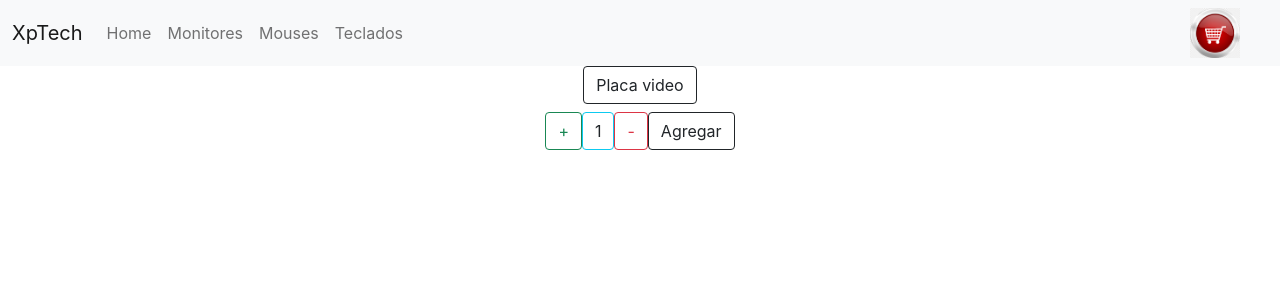
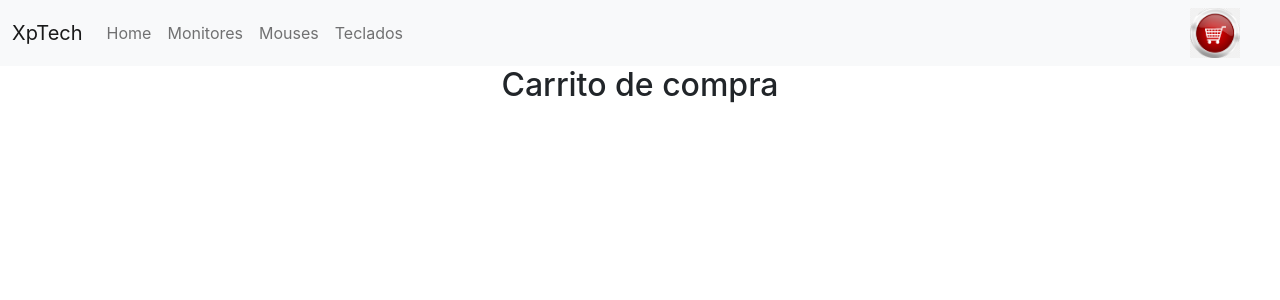
Before and after one commit to javiermoya81/XpTech-React, a React (Create React App) app: page /cart in a window 1280 px wide. Shown: the top 300 px of the page. Built offline with nearby package versions, Linux system fonts and the light colour scheme.

Commit message:
Se modifica contador y se agrega boton finalizar compra

```diff
--- a/src/App.js
+++ b/src/App.js
@@ -2,19 +2,17 @@
 import './App.css';
 import NavBar from './components/navBar/NavBar';
 import ItemListContainer from './components/itemListContainer/ItemListContainer'
-import ItemCount from './components/itemCount/ItemCount';
 import ItemDetailContainer from './components/itemDetailContainer/ItemDetailContainer';
 import {BrowserRouter, Switch, Route} from 'react-router-dom'
+import Cart from './components/cart/Cart';
+import { CartContext } from './context/CartContext';
 
 
 function App() {
 
-  const onAdd = (contador)=>{
-    alert(`La cantidad comprada es ${contador}`)
-  }
-
   return (
     <BrowserRouter>
+      <CartContext.Provider>
         <div className="App">
           <NavBar/>
           <Switch>
@@ -27,10 +25,12 @@ function App() {
             <Route exact path='/item/:itemId'>
               <ItemDetailContainer/>
             </Route>
+            <Route exact path='/cart'>
+              <Cart/>
+            </Route>
           </Switch>
-        <ItemCount limite={1} stock={10} onAdd={onAdd} />
-
         </div>
+       </CartContext.Provider>
     </BrowserRouter>
   );
 }
--- a/src/components/ItemCount/ItemCount.jsx
+++ b/src/components/ItemCount/ItemCount.jsx
@@ -19,9 +19,6 @@ const ItemCount = ({limite, stock, onAdd}) => {
     return(
 
         <div>
-            <div>
-                <h3 className="btn border border-dark">Placa video</h3>
-            </div>
             <button className='btn btn-outline-success' onClick = {sumarUnidad}>+</button>
             <lavel className="btn border border-info">{contador}</lavel>
             <button className="btn btn-outline-danger" onClick = {restarUnidad}>-</button>
--- /dev/null
+++ b/src/components/cart/Cart.jsx
@@ -0,0 +1,10 @@
+
+const Cart = ()=>{
+
+    return(
+        <>
+        <h2>Carrito de compra</h2>
+        </>
+    )
+}
+export default Cart
--- a/src/components/itemDetail/ItemDetail.jsx
+++ b/src/components/itemDetail/ItemDetail.jsx
@@ -1,9 +1,31 @@
 
 import React from 'react'
+import ItemCount from '../itemCount/ItemCount'
+import {useState} from 'react'
+import {Link} from 'react-router-dom'
+
+
+const BtnFinalizar = ()=>{
+
+    return(
+        <>
+            <Link to={'/cart'} className="btn btn-outline-dark" >Finalizar</Link>
+            <Link to={'/'} className="btn btn-outline-dark" >Seguir Comprando</Link>
+        </>
+    )
+}
 
 function ItemDetail({item}) {
+
+    const [cantidad, setCantidad] = useState(0)
+
+    const onAdd = (contador)=>{
+        setCantidad(contador)
+    }
+
     return (
         <div className='d-flex justify-content-center'>
+            <div></div>
             <div className='card w-75 m-5 p-2'>
                 <div>
                     <h3>{item.title}</h3>
@@ -16,6 +38,15 @@ function ItemDetail({item}) {
                     <p>$ {item.price}</p>
                 </div>
             </div>
+            <div>
+                {cantidad === 0 ?
+                    <ItemCount limite={1} stock={10} onAdd={onAdd} />
+                :
+                    <BtnFinalizar/>
+            }
+            </div>
+
+
         </div>
     )
 }
--- /dev/null
+++ b/src/context/CartContext.jsx
@@ -0,0 +1,4 @@
+
+import { createContext } from "react";
+
+export const CartContext = createContext([])
```
Lines whose indentation alone changed are shown as unchanged.
